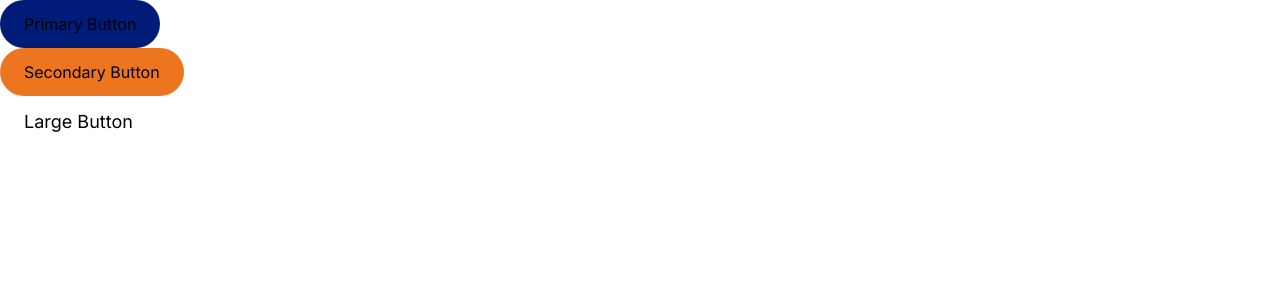
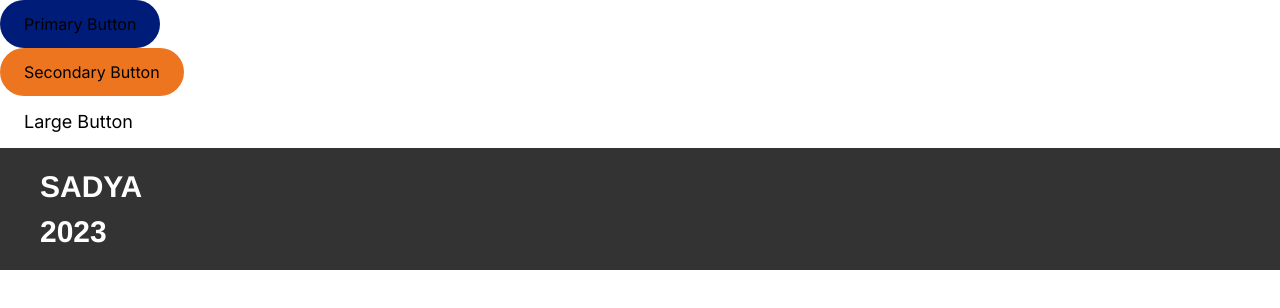
Before and after one commit to SAMAHAN-Systems-Development/sadya-2023-website, a Next.js app: page / in a window 1280 px wide. Shown: the top 308 px of the page. Built offline with nearby package versions, Linux system fonts and the light colour scheme.

Commit message:
feat: created NavigationBar (4)

```diff
--- a/src/components/Home/HomePage.tsx
+++ b/src/components/Home/HomePage.tsx
@@ -1,6 +1,7 @@
 import React from 'react';
 
 import Button from '@/components/ui/Button';
+import NavigationBar from '../ui/NavigationBar';
 
 const HomePage = () => {
   return (
@@ -8,6 +9,7 @@ const HomePage = () => {
       <Button label="Primary Button" type="primary" />
       <Button label="Secondary Button" type="secondary" />
       <Button label="Large Button" size="large" />
+      <NavigationBar/>
     </div>
   );
 };
--- /dev/null
+++ b/src/components/ui/NavigationBar.tsx
@@ -0,0 +1,23 @@
+import React from 'react';
+// import { GetTicketsBtn } from "./GetTicketsBtn";
+
+// interface Props {
+//   brandImage: string;
+// }
+
+const NavigationBar = () => {
+  return (
+    // not sure if ang iresponsive is ang navbar mismo or both navbar and content.
+    // P.S. incomplete components for now. Will work again once complete.
+    <div className="flex items-center justify-start py-4 relative bg-black">
+      {/* Note: Placeholders, assuming we will use Sadya Branding and GetTicketsButton */}
+      {/* <img src={brandImage} alt="Brand Logo" className="w-36 sm:w-48 md:w-60 lg:w-72 xl:w-96 2xl:w-120" /> */}
+      <div className="relative w-[146px] [font-family:'Inter-ExtraBold',Helvetica] font-extrabold text-white text-[30px] px-10">
+        SADYA 2023
+      </div>
+      {/* <GetTicketsBtn /> */}
+    </div>
+  );
+};
+
+export default NavigationBar;
```
